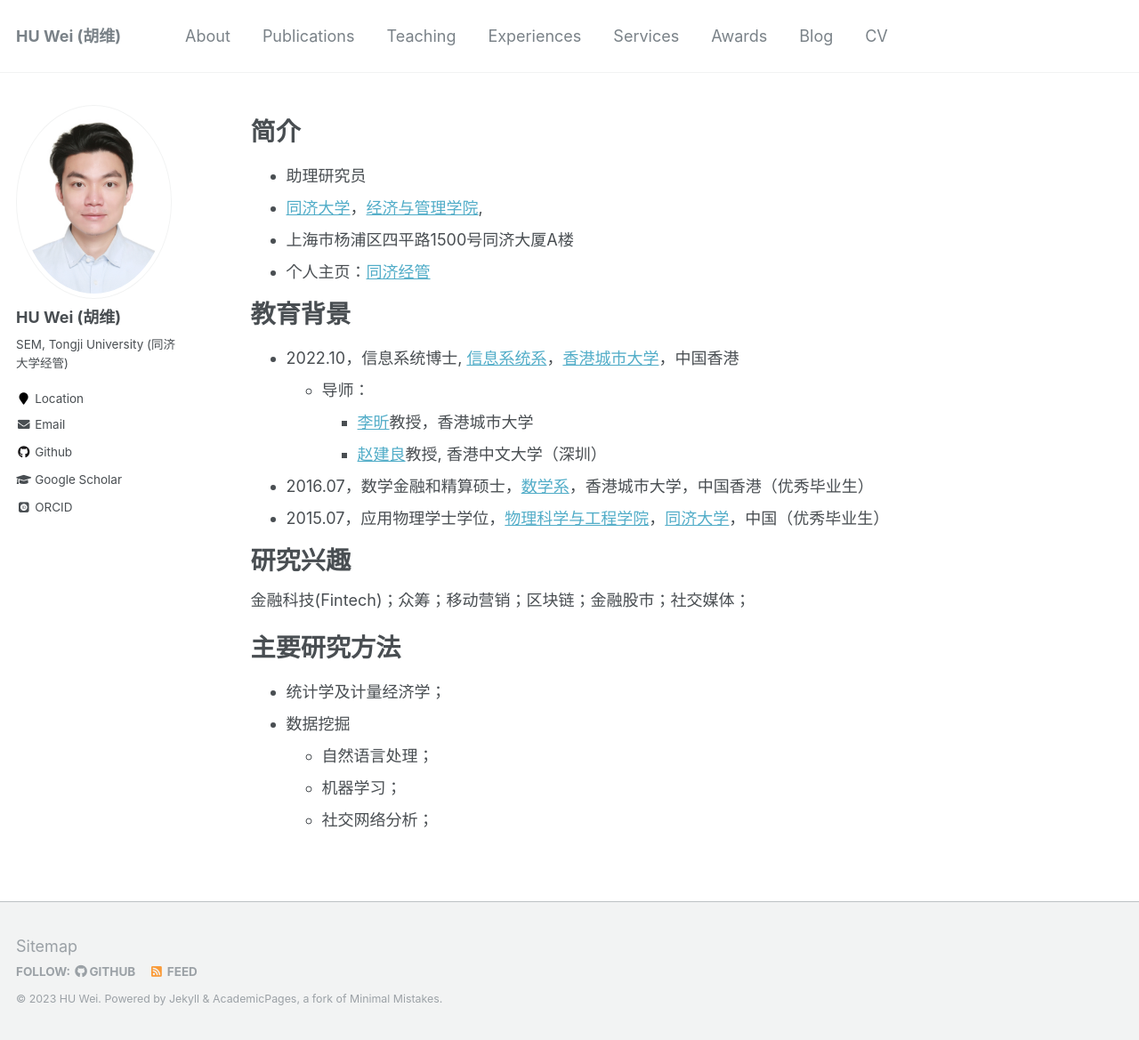
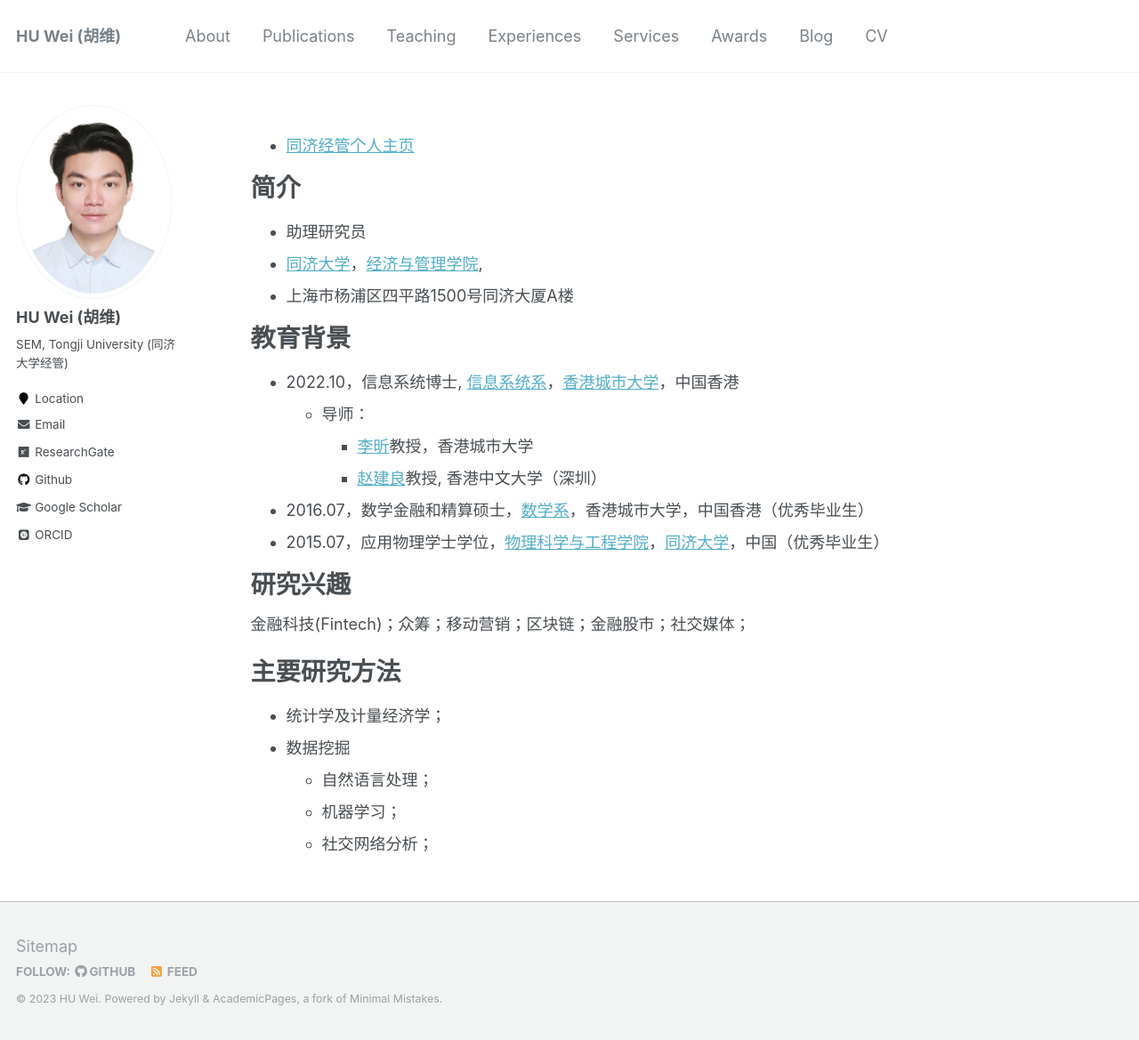
Before and after one commit to huwei-vincent/huwei-vincent.github.io, a Jekyll site: the page built from _pages/about-cn.md, in a window 1280 px wide and 1169 px high. Shown: the whole window at 89% size. Built offline with Jekyll 4.4.1, drawn with Linux system fonts in a browser that asks for light colours; some web fonts are replaced.

```diff
--- a/_config.yml
+++ b/_config.yml
@@ -89,6 +89,7 @@ author:
   googlescholar    : "https://scholar.google.com/citations?user=6CJRiM8AAAAJ&hl=en"
   email            : "huwei72@tongji.edu.cn"
   # researchgate     :  # example: "https://www.researchgate.net/profile/yourprofile"
+  researchgate     : "https://www.researchgate.net/profile/Wei-Hu-101"
   uri              :
   bitbucket        :
   codepen          :
--- a/_pages/about-cn.md
+++ b/_pages/about-cn.md
@@ -9,12 +9,14 @@ redirect_from:
   - /about-cn.html
 ---
 
+ - [同济经管个人主页](https://sem.tongji.edu.cn/semch/46669.html)
+
 # 简介
 
  - 助理研究员
  - [同济大学](https://www.tongji.edu.cn/)，[经济与管理学院](https://sem.tongji.edu.cn/semch/),
  - 上海市杨浦区四平路1500号同济大厦A楼
- - 个人主页：[同济经管](https://sem.tongji.edu.cn/semch/46669.html)
+
 
 # 教育背景
 
```
Also changed, not shown: _pages/about.md (+3 -1 lines).
